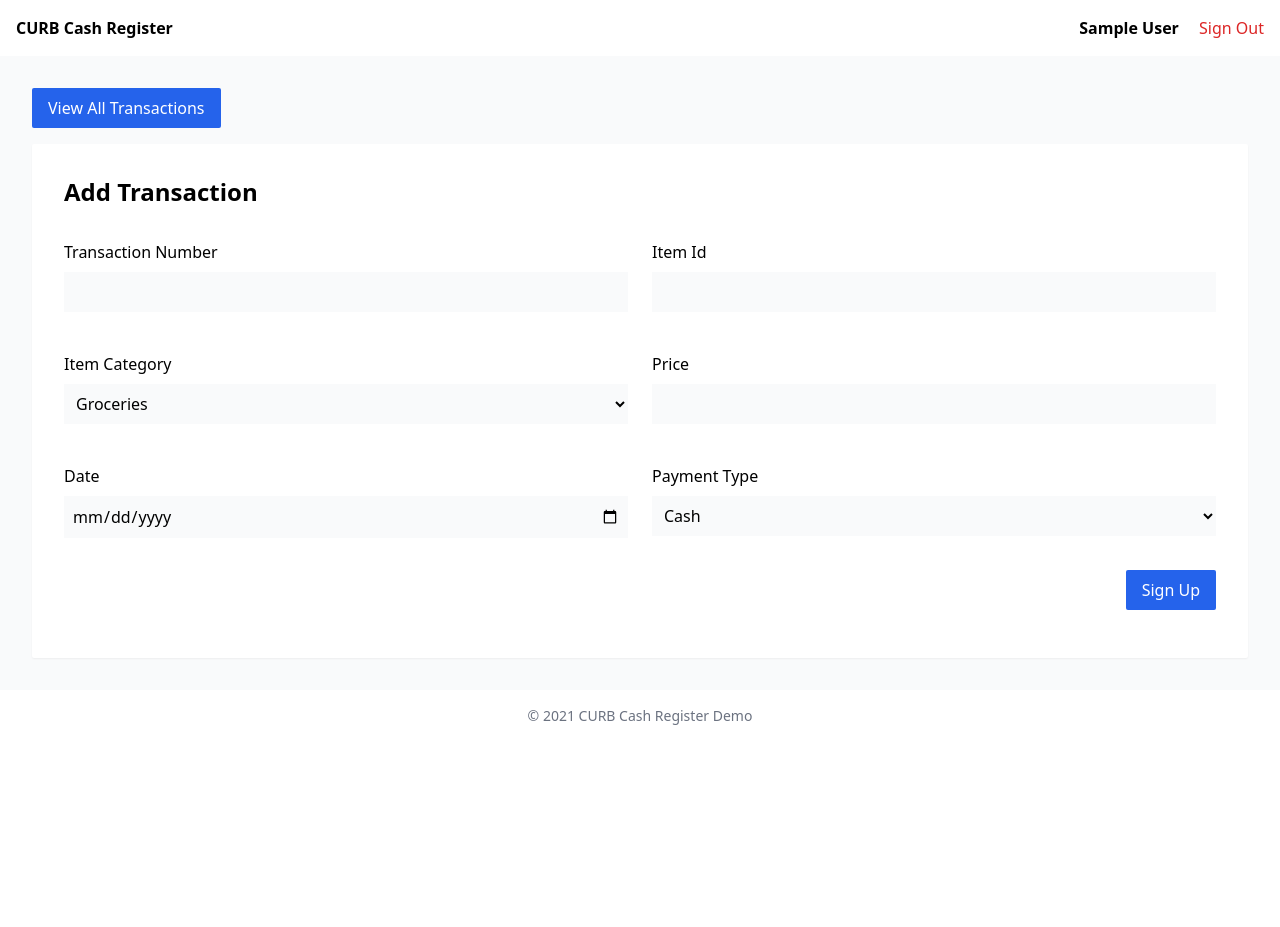
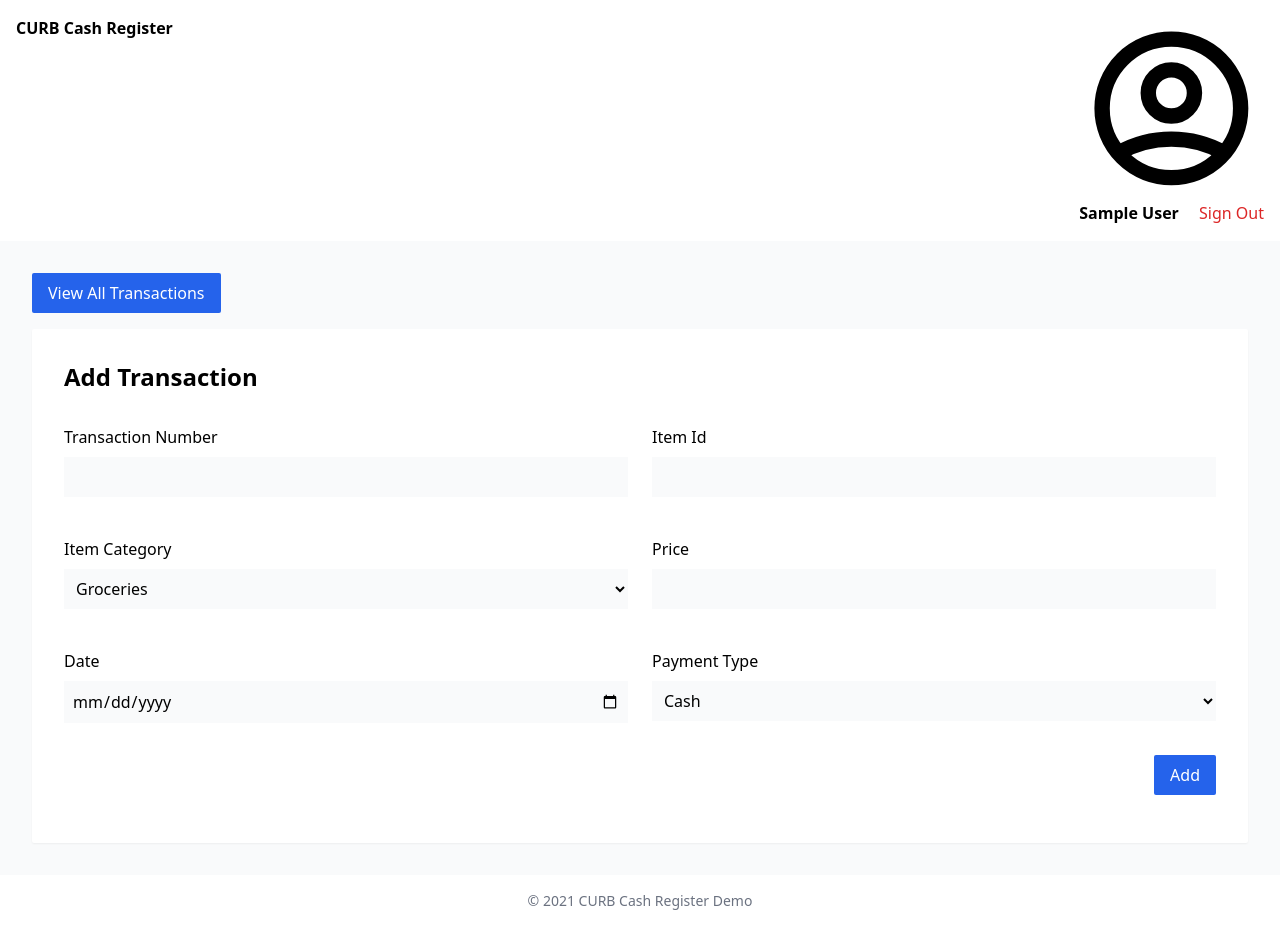
Before and after one commit to ycruzb/cash-register-demo, a Next.js app: page /transaction/add in a window 1280 px wide. Before the commit the page ends 800 px from the top, so only its background shows below. Built offline with nearby package versions, Linux system fonts and the light colour scheme; no server answers; sample sign-in values are in the browser's storage.

Commit message:
adding user icon on header, adding notification on adding transaction flow, fixing button name on adding transaction flow

```diff
--- a/components/header.js
+++ b/components/header.js
@@ -16,6 +16,19 @@
           {session && !loading && (
             <>
               <span className="pr-4 font-semibold">
+                <svg
+                  xmlns="http://www.w3.org/2000/svg"
+                  fill="none"
+                  viewBox="0 0 24 24"
+                  stroke="currentColor"
+                >
+                  <path
+                    strokeLinecap="round"
+                    strokeLinejoin="round"
+                    strokeWidth={2}
+                    d="M5.121 17.804A13.937 13.937 0 0112 16c2.5 0 4.847.655 6.879 1.804M15 10a3 3 0 11-6 0 3 3 0 016 0zm6 2a9 9 0 11-18 0 9 9 0 0118 0z"
+                  />
+                </svg>{" "}
                 {session.user.name} {session.user.lastname}
               </span>
               <button
--- a/pages/transaction/add.js
+++ b/pages/transaction/add.js
@@ -6,6 +6,7 @@
 import Button from "../../components/button";
 import { useForm } from "react-hook-form";
 import LoadingSpinner from "../../components/loadingSpinner";
+import Notification from "../../components/notification";
 
 const Home = () => {
   const router = useRouter();
@@ -67,6 +68,11 @@
         <title>Add Transaction | CURB Cash Register Demo</title>
         <link rel="icon" href="/favicon.ico" />
       </Head>
+      <Notification
+        text={notificationMessage}
+        bgColor={notificationColor}
+        show={showNotification}
+      />
       {loading ? (
         <LoadingSpinner />
       ) : session ? (
@@ -187,7 +193,7 @@
               <div className="w-full flex justify-end">
                 <Button
                   type="submit"
-                  text={!sending ? "Sign Up" : "Sending..."}
+                  text={!sending ? "Add" : "Sending..."}
                   disabled={sending}
                   onClick={null}
                   widthClass="w-auto mt-4"
```
